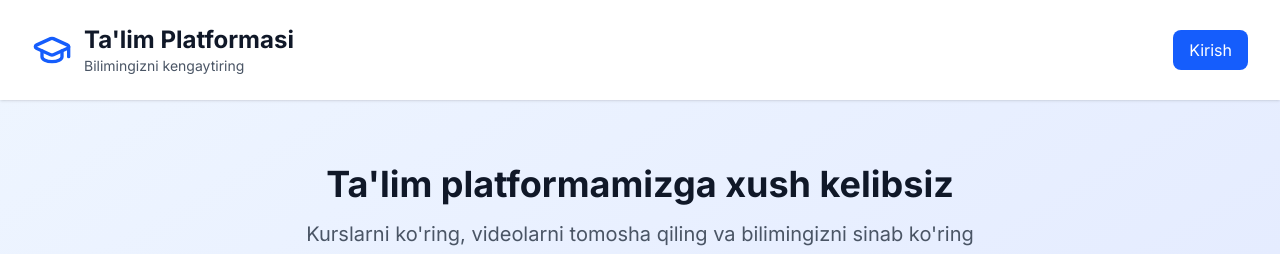
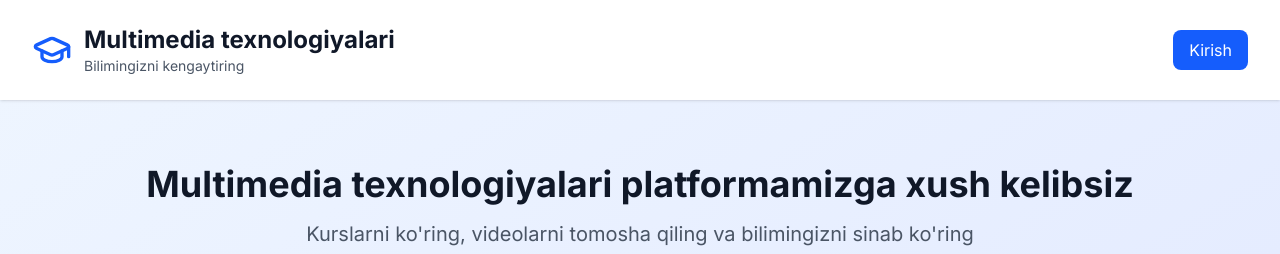
Before and after one commit to Umidjon098/multimedia-course, a Next.js app: page / in a window 1280 px wide. Shown: the top 254 px of the page. Built offline with nearby package versions, Linux system fonts and the light colour scheme; no server answers; the database is empty.

Commit message:
feat: update titles and headings to reflect multimedia technology terminology

```diff
--- a/app/page.tsx
+++ b/app/page.tsx
@@ -26,7 +26,7 @@ export default async function Home() {
               <GraduationCap className="h-8 w-8 sm:h-10 sm:w-10 text-blue-600 shrink-0" />
               <div className="min-w-0">
                 <h1 className="text-lg sm:text-2xl font-bold text-gray-900 truncate">
-                  {"Ta'lim Platformasi"}
+                  {"Multimedia texnologiyalari"}
                 </h1>
                 <p className="text-xs sm:text-sm text-gray-600 hidden sm:block">
                   Bilimingizni kengaytiring
@@ -46,7 +46,7 @@ export default async function Home() {
       <section className="py-16 px-4">
         <div className="max-w-7xl mx-auto text-center">
           <h2 className="text-4xl font-bold text-gray-900 mb-4">
-            {"Ta'lim platformamizga xush kelibsiz"}
+            {"Multimedia texnologiyalari platformamizga xush kelibsiz"}
           </h2>
           <p className="text-xl text-gray-600 mb-8">
             {
```
